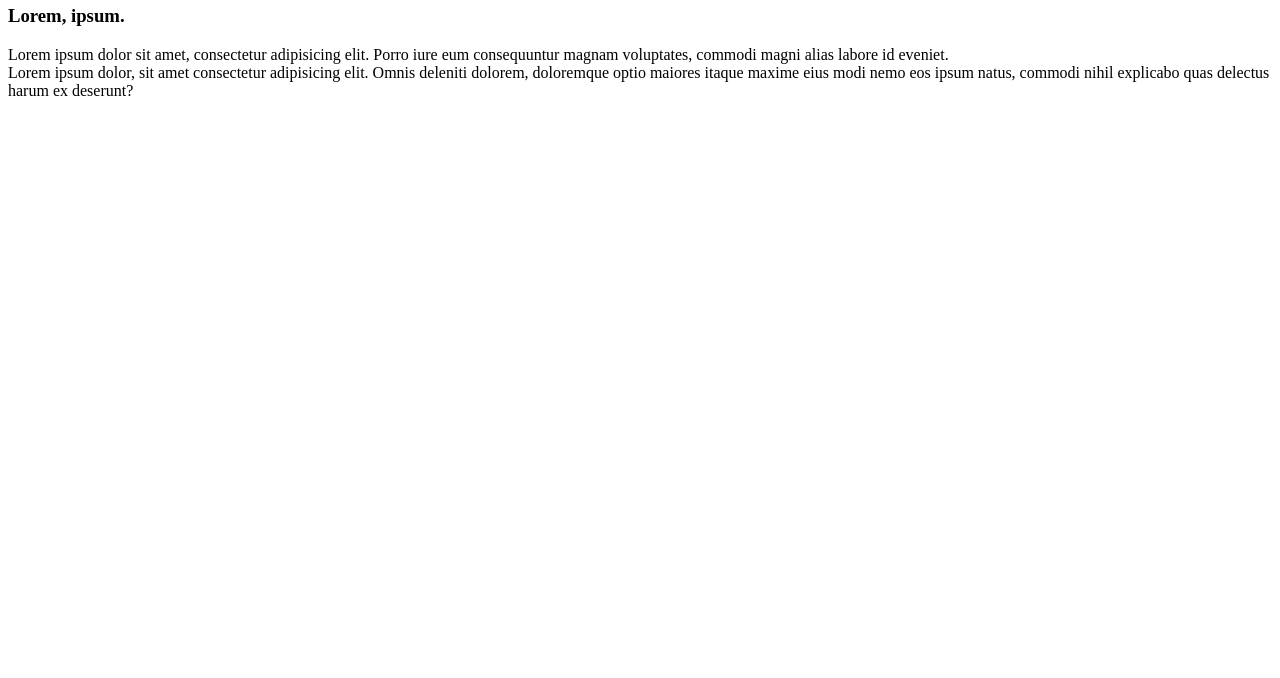
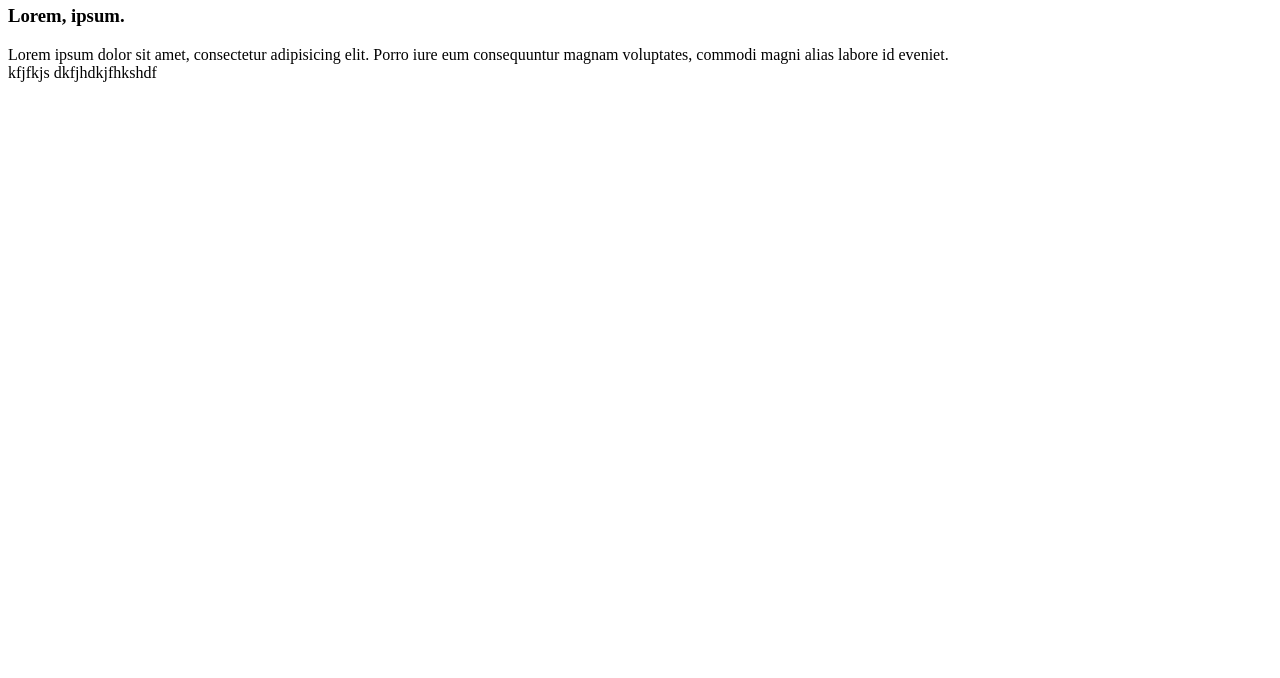
Before and after one commit to alirezaStee/gitTest, a plain HTML site: page index.html in a window 1280 px wide. Shown: the part 122-800 px from the top of the page. Drawn offline with Linux system fonts and the light colour scheme.

Commit message:
dshdsfdsfghfhdafdf

```diff
--- a/index.html
+++ b/index.html
@@ -15,8 +15,9 @@
     <main>
         Lorem ipsum dolor sit amet, consectetur adipisicing elit. Porro iure eum consequuntur magnam voluptates, commodi magni alias labore id eveniet.
     </main>
-    <footer>
-        Lorem ipsum dolor, sit amet consectetur adipisicing elit. Omnis deleniti dolorem, doloremque optio maiores itaque maxime eius modi nemo eos ipsum natus, commodi nihil explicabo quas delectus harum ex deserunt?
-    </footer>
+    <main>
+        kfjfkjs
+        dkfjhdkjfhkshdf
+    </main>
 </body>
 </html>
```
Also changed, not shown: script.js (added).
